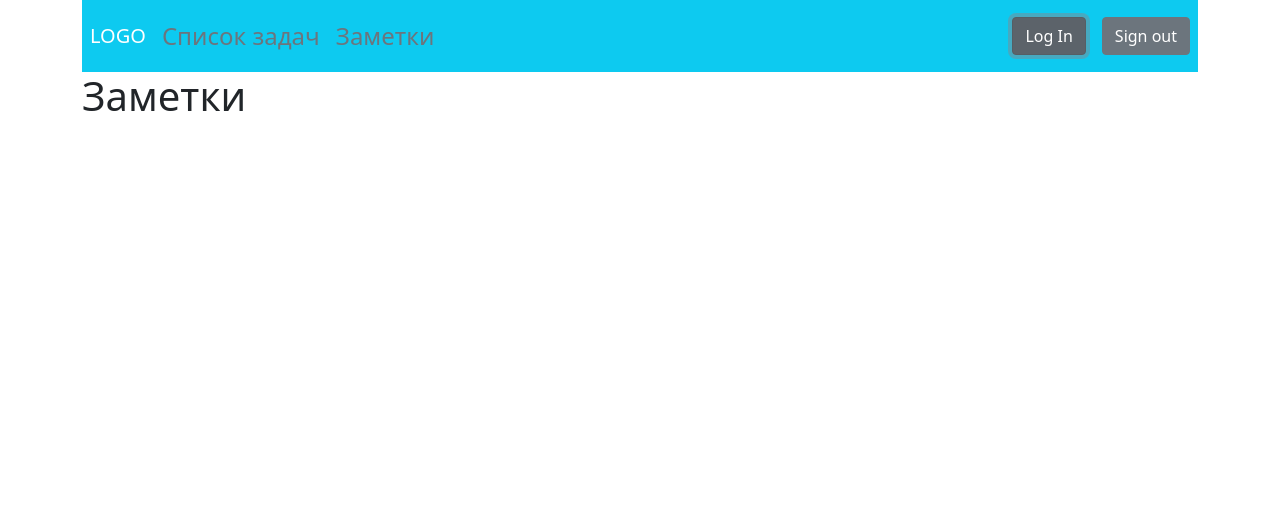
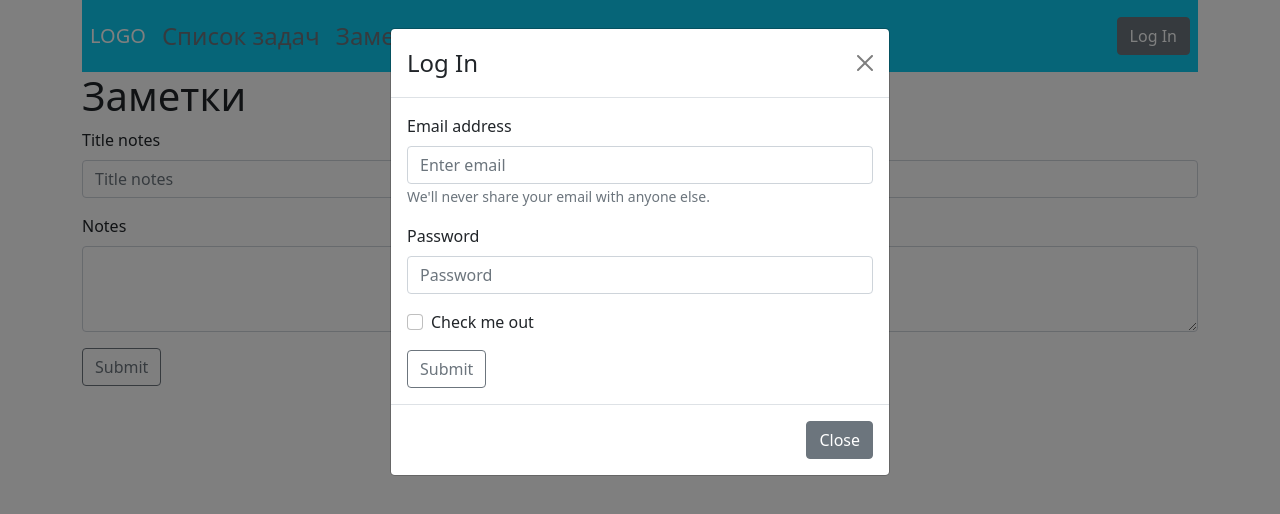
Before and after one commit to NataliaOf/todo, a React (Create React App) app: page /notes in a window 1280 px wide. Both pictures are taken after a click on the button "Log In". Shown: the top 514 px of the page. Built offline with nearby package versions, Linux system fonts and the light colour scheme.

Commit message:
Добавлено модальное окно и форма на страницу Notes

```diff
--- a/src/App.css
+++ b/src/App.css
@@ -28,5 +28,9 @@ ul{
 }
 .button{
    cursor: pointer;
+   margin: 0 5px;
+
+}
+.rigt{
    margin-left: auto;
 }
--- a/src/App.js
+++ b/src/App.js
@@ -1,5 +1,5 @@
 import logo from './logo.svg';
-import { Button } from 'react-bootstrap';
+
 
 import 'bootstrap/dist/css/bootstrap.min.css';
 import NavBar from './components/NavBar';
@@ -8,9 +8,13 @@ import Home from './pages/Home';
 import Notes from './pages/Notes';
 
 function App() {
+
   return (
    <BrowserRouter>
+
+
 <Routes>
+
       <Route path="/" element={<Home />} />
       <Route path="/notes" element={<Notes/>}/>
       {/* <Route path="expenses" element={<Expenses />} /> */}
--- a/src/components/Form.jsx
+++ b/src/components/Form.jsx
@@ -14,9 +14,16 @@ export default function Form(){
    const state = useSelector(state => state.toDoList);
 
 
-   function addTask(task){
+   function addTask(value){
+     const task ={
+        id:Math.random().toString(36).substring(2,9),
+        task: value,
+        check: false
+     }
       dispatch(addList(task));
-      localStorage.setItem('tasks', state.list);
+     let taskJ = JSON.stringify(state.list);
+      console.log(taskJ)
+      localStorage.setItem('tasks', taskJ);
       setValue('');
    }
    return(
--- /dev/null
+++ b/src/components/FormLogin.jsx
@@ -0,0 +1,32 @@
+import { Form, Button } from "react-bootstrap";
+
+
+function FormLogin(){
+
+   return(
+      <Form>
+      <Form.Group className="mb-3" controlId="formBasicEmail">
+        <Form.Label>Email address</Form.Label>
+        <Form.Control type="email" placeholder="Enter email" />
+        <Form.Text className="text-muted">
+          We'll never share your email with anyone else.
+        </Form.Text>
+      </Form.Group>
+
+      <Form.Group className="mb-3" controlId="formBasicPassword">
+        <Form.Label>Password</Form.Label>
+        <Form.Control type="password" placeholder="Password" />
+      </Form.Group>
+      <Form.Group className="mb-3" controlId="formBasicCheckbox">
+        <Form.Check type="checkbox" label="Check me out" />
+      </Form.Group>
+      <Button variant="outline-secondary" type="submit">
+        Submit
+      </Button>
+    </Form>
+   )
+}
+
+
+
+ export default FormLogin;
--- a/src/components/NavBar.jsx
+++ b/src/components/NavBar.jsx
@@ -2,13 +2,42 @@ import React from "react";
 import { Button, Nav, Navbar } from "react-bootstrap";
 import { Link } from "react-router-dom";
 import "../App.css"
-
+import {  Modal } from 'react-bootstrap';
+import { useState } from 'react';
+import FormLogin from "./FormLogin";
 
 
 export default function NavBar(){
+   const [show, setShow] = useState(false);
+   const[login, setLogin] = useState(true)
+
+   const handleClose = () => setShow(false);
+   const handleShow = () => setShow(true);
    return(
       <>
+      <Modal
+        show={show}
+        onHide={handleClose}
+        backdrop="static"
+        keyboard={false}
+      >
+        <Modal.Header closeButton>
+          <Modal.Title>Log In</Modal.Title>
+        </Modal.Header>
+        <Modal.Body>
+           <FormLogin/>
+
+        </Modal.Body>
+        <Modal.Footer>
+          <Button variant="secondary" onClick={handleClose}>
+            Close
+          </Button>
+          {/* <Button variant="primary">Understood</Button> */}
+        </Modal.Footer>
+      </Modal>
+
       <Navbar collapseOnSelect expand="lg" bg="info" variant="dark">
+
         <Navbar.Brand className="m-2" >LOGO</Navbar.Brand>
         <Navbar.Toggle aria-controls="responsive-navbar-nav"/>
         <Navbar.Collapse id="responsive-navbar-nav">
@@ -24,8 +53,12 @@ export default function NavBar(){
                 </Nav.Link> */}
           </Nav>
           <Nav>
-             <Button variant="secondary" className="m-2">Log In</Button>
-             <Button variant="secondary" className="m-2">Sign out</Button>
+             {login
+               ?<Button variant="secondary" className="m-2" onClick={handleShow}>Log In</Button>
+               :<Button variant="secondary" className="m-2">Sign out</Button>
+             }
+
+
           </Nav>
          </Navbar.Collapse>
       </Navbar>
--- a/src/pages/Home.jsx
+++ b/src/pages/Home.jsx
@@ -1,23 +1,25 @@
-import React, { useEffect } from "react";
+import React, { useEffect, useState } from "react";
 import Form from "../components/Form";
 import NavBar from "../components/NavBar";
 import "../App.css";
 import { useSelector, useDispatch } from "react-redux";
-import { BsFillTrashFill} from "react-icons/bs";
+import { BsFillTrashFill, BsCheck, BsCheckAll} from "react-icons/bs";
 import { addList, removeList } from "../redax/actions/toDoList";
 
 export default function Home(){
    const state = useSelector(state => state.toDoList);
    const dispatch = useDispatch();
+   const [check, setCheck] = useState(false)
 
    useEffect(()=>{
-      let tasks= localStorage.getItem('tasks');
+      let tasksJson= localStorage.getItem('tasks');
+      console.log(tasksJson)
+     let tasks = JSON.parse( tasksJson );
 
 
 
-      if(tasks !== null){
-         let taskArr = localStorage.getItem('tasks').split(',');
-         taskArr.forEach(task => {
+      if(tasks !== null ){
+        tasks.forEach(task => {
           dispatch(addList(task));
 
       })
@@ -29,8 +31,6 @@ export default function Home(){
    },[])
 
 
-
-
  function removList(id){
     const newState = [];
     for (let index = 0; index < state.list.length; index++) {
@@ -40,17 +40,25 @@ export default function Home(){
 
 
    }
+
    dispatch(removeList(newState));
    localStorage.clear()
    if(newState.length == 0){
 
       localStorage.clear()
    }
-   else{localStorage.setItem('tasks', newState);}
+   else{localStorage.setItem('tasks', JSON.stringify(newState));}
 
 
  }
 
+ function checkList(id){
+    console.log(id)
+   //  dispatch(checkList(id))
+
+
+ }
+console.log(state.list)
 
    return(
       <div className="container">
@@ -60,7 +68,11 @@ export default function Home(){
         <ul>
            {state.list.length == 0
              ? <h2>Задачи не обнаружены</h2>
-            : state.list.map( (task, i) => <li className="task" key={i}>{i+1}. {task} <BsFillTrashFill className="button"  onClick={()=>removList(i)}/></li> )}
+            : state.list.map( (task, i) => <li className="task" key={task.id} onClick={()=>checkList(task.id) }>
+               {check
+               ? <BsCheckAll/>
+               : <BsCheck className="button" />}
+                {i+1}. {task.task}  <BsFillTrashFill className="button rigt"  onClick={()=>removList(i)}/></li> )}
        </ul>
 
 
--- a/src/pages/Notes.jsx
+++ b/src/pages/Notes.jsx
@@ -1,13 +1,37 @@
-import React from "react";
+import React, { useState } from "react";
 import NavBar from "../components/NavBar";
+import {  Form, Button } from 'react-bootstrap';
 
 export default function Notes(){
+
+   const [title, setTitle] = useState('');
+   const [valueNotes, setValueNotes] = useState('');
 
    return(
 
       <div className="container">
         <NavBar/>
         <h1>Заметки</h1>
+        <Form>
+          <Form.Group className="mb-3" controlId="exampleForm.ControlInput1">
+            <Form.Label>Title notes</Form.Label>
+            <Form.Control type="text"
+            placeholder="Title notes"
+            value={title}
+            onChange={(e)=>setTitle(e.target.value)}
+            />
+         </Form.Group>
+         <Form.Group className="mb-3" controlId="exampleForm.ControlTextarea1">
+           <Form.Label>Notes</Form.Label>
+           <Form.Control as="textarea" rows={3}
+             value={valueNotes}
+             onChange={(e)=>setValueNotes(e.target.value)}
+           />
+         </Form.Group>
+         <Button variant="outline-secondary" type="submit">
+        Submit
+      </Button>
+        </Form>
         </div>
 
    )
--- a/src/redax/actions/toDoList.js
+++ b/src/redax/actions/toDoList.js
@@ -3,7 +3,12 @@ export const addList =(text) =>({
    payload: text
 })
 
-export const removeList = (id) => ({
+export const removeList = (arr) => ({
    type: 'REMOVE-LIST',
+   payload: arr
+})
+
+export const checkList = (id) =>({
+   type:'CHECK-LIST',
    payload: id
 })
--- a/src/redax/redusers/toDoListReduser.js
+++ b/src/redax/redusers/toDoListReduser.js
@@ -1,6 +1,7 @@
 const inishialState = {
    list: []
 };
+
 
 function toDoListReduser(state=inishialState, action){
    switch (action.type) {
@@ -12,7 +13,15 @@ function toDoListReduser(state=inishialState, action){
       case 'REMOVE-LIST':
          return{
             ...state, list: action.payload
-         }
+         };
+
+      case 'CHECK-LIST':
+         return{...state, ...state.list.map((list)=> list.id === action.peyload
+            ?{...state, ...state.list, check: !state.list.check}
+            :{...state}
+         )}
+
+
 
 
       default:
```
